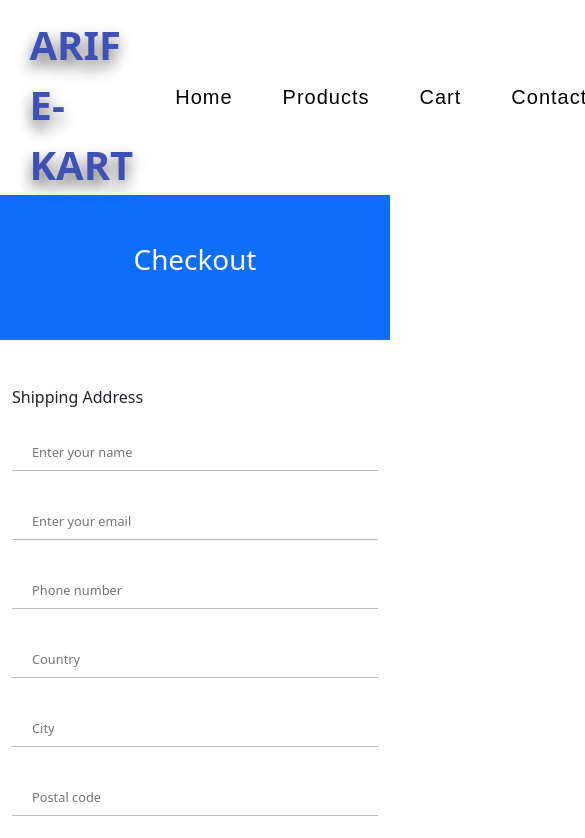
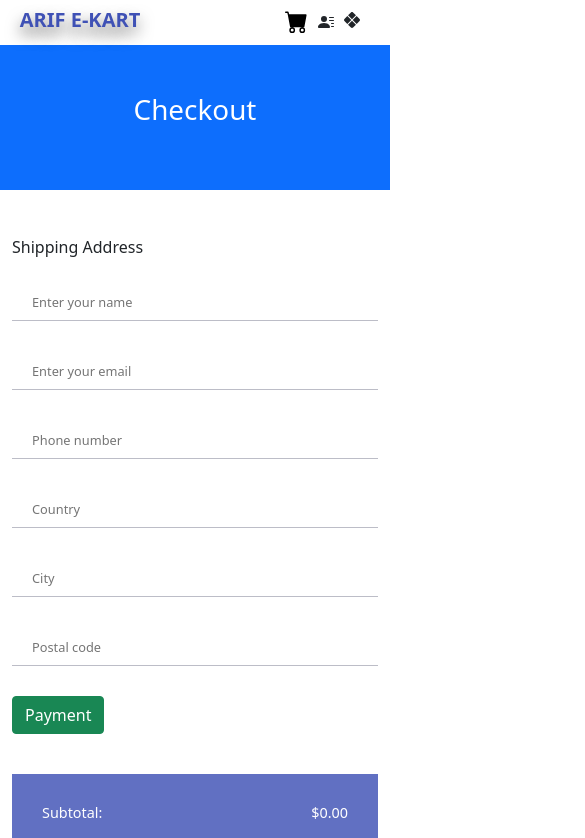
Before and after one commit to arifweb2020/eKart, a React (Create React App) app: page /checkout in a window 390 px wide. Shown: the top 838 px of the page, 585 px wide, since content can reach past the window. Built offline with nearby package versions, Linux system fonts and the light colour scheme.

Commit message:
side nav bar done

```diff
--- a/src/components/navigation/NavBar.js
+++ b/src/components/navigation/NavBar.js
@@ -8,6 +8,7 @@ import { NavLink, Link } from 'react-router-dom';
 import './style.scss';
 import { useSelector } from 'react-redux';
 import SlideModal from '../side-modal/SideModal';
+import { BsFillXDiamondFill, BsPersonLinesFill } from "react-icons/bs";
 
 
 
@@ -16,6 +17,8 @@ function NavBar(props) {
     // const itemCount = useSelector((state)=>state.cart.cartItems.length)
     const itemCount = useSelector((state) => state.cart.totalQuantity);
     console.log(itemCount)
+
+    const [sidebarOpen , setSidebarOpen] = React.useState(false)
 
     return (
         <div className="navBarContainer">
@@ -41,11 +44,39 @@ function NavBar(props) {
                 </div>
                 <div className='cartIcons'>
                     <div>
-                        <SlideModal /><span style={{position:"relative",top:"-8px",color:"green"}}> {itemCount || ""}</span>
+                        <SlideModal /><span style={{ position: "relative", top: "-8px", color: "green" }}> {itemCount || ""}</span>
+                    </div>
+                    <div>
+                        <BsPersonLinesFill />
+                    </div>
+                    <div>
+                        <BsFillXDiamondFill className='menuBtn' onClick={()=>setSidebarOpen(!sidebarOpen)}/>
                     </div>
                 </div>
             </div>
-        </div>
+
+            {/* mobile nav */}
+           { sidebarOpen ?
+            <div className="mob-nav">
+                <ul class="mob-items">
+                    <ul>
+                        <li>
+                            <NavLink activeClassName="active" to="/" onClick={()=>setSidebarOpen(false)}>Home</NavLink>
+                        </li>
+                        <li>
+                            <NavLink activeClassName="active" to="/all-products" onClick={()=>setSidebarOpen(false)}>Products</NavLink>
+                        </li>
+                        <li>
+                            <NavLink activeClassName="active" to="/cart" onClick={()=>setSidebarOpen(false)}>Cart</NavLink>
+                        </li>
+                        <li>
+                            <NavLink activeClassName="active" to="/contact" onClick={()=>setSidebarOpen(false)}>Contact</NavLink>
+                        </li>
+                    </ul>
+                </ul>
+            </div> : null }
+
+        </div >
     );
 }
 
--- a/src/components/navigation/style.scss
+++ b/src/components/navigation/style.scss
@@ -21,6 +21,8 @@
 }
 
 .logo a{
+  position: relative;
+    top: -10px;
   text-decoration: none;
   color: #3f51b5;
           font-size: 40px;
@@ -59,8 +61,81 @@ ul li .active{
 	color: #3f51b5;
 }
 
-.cartIcons > div {
+.cartIcons {
   display: flex;
   justify-content: center;
   align-items: center;
+  position: relative;
+    top: -10px;
 }
+
+.cartIcons > div {
+  margin-right: 10px;
+}
+
+.menuBtn{
+  display: none;
+}
+
+.mob-nav{
+  display: none;
+}
+
+@media screen and (max-width:960px){
+  .innerNavbar{
+    max-width:95%;
+  }
+  .logo a{
+    font-size: 20px;
+  }
+  .navList ul {
+    display:none;
+  }
+  .menuBtn{
+    display: block;
+  }
+
+  .mob-nav{
+		display:flex;
+		justify-content: center;
+		width: 13rem;
+  background: #3f51b5;
+  height: 100vh;
+  position: absolute;
+  //top: 12vh;
+  left: 0;
+  transition: 0.3s all ease-in-out;
+  padding-top: 30px;
+  z-index: 9999;
+	}
+
+
+	.mob-nav .mob-items {
+
+  display: flex;
+  align-items: center;
+  flex-direction: column;
+  transition: 0.2s all ease-out;
+
+}
+
+.mob-items li {
+	list-style-type:none;
+	margin-top:40px;
+}
+
+.mob-items li a {
+  color: #fff;
+    text-decoration: none;
+    margin-right: 30px;
+    font-size: 20px;
+    padding:10px;
+	 transition: 0.3s all ease-in-out;
+	cursor:pointer;
+
+}
+
+.mob-items li a:hover{
+	background: #fff;
+}
+}
--- a/src/components/side-modal/SideModal.js
+++ b/src/components/side-modal/SideModal.js
@@ -30,7 +30,7 @@ function SlideModal() {
                 <ListGroup className="cart">
                     <div className="cart__close">
                         <span onClick={handleClose}>
-                            <BsFillXCircleFill style={{ fontSize: "26px", cursor: "pointer" }} />
+                            <BsFillXCircleFill className="cartClose" style={{ fontSize: "26px", cursor: "pointer" }} />
                         </span>
 
                     </div>
--- a/src/components/side-modal/style.scss
+++ b/src/components/side-modal/style.scss
@@ -81,3 +81,9 @@
     font-weight: 600;
 
   }
+
+  @media screen and (max-width:960px){
+    .cart{
+      width:80%;
+    }
+  }
--- a/src/features/Home/Home.js
+++ b/src/features/Home/Home.js
@@ -151,7 +151,7 @@ function Home(props) {
                         )
                             : (
                                 filterData?.map((ele) => {
-                                    return <div className='col-md-3 mt-4 mb-4'>
+                                    return <div className='col-md-3 mt-5 mb-4'>
                                         <ProductCard data={ele} key={ele?.id} />
                                     </div>
                                 })
```
